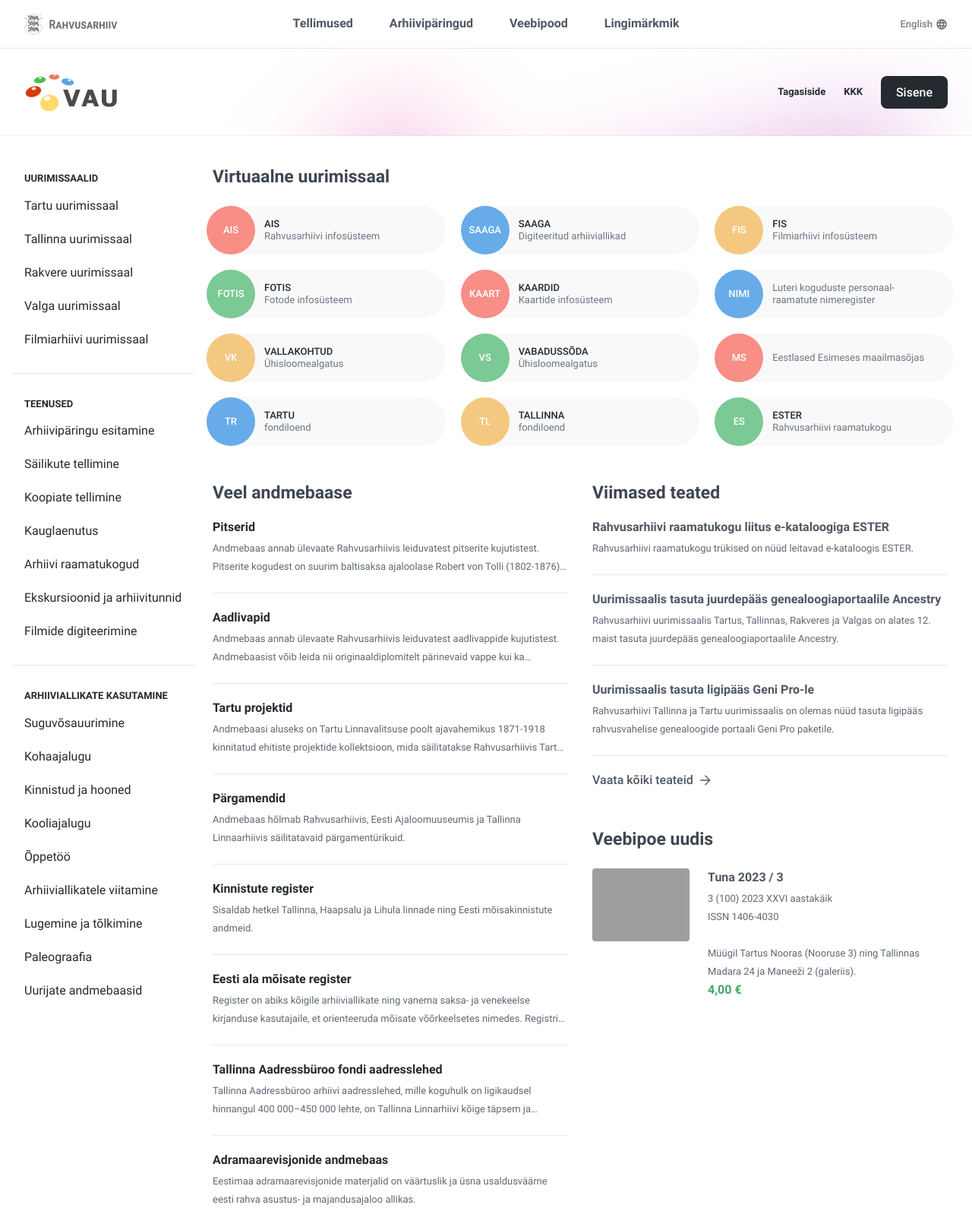
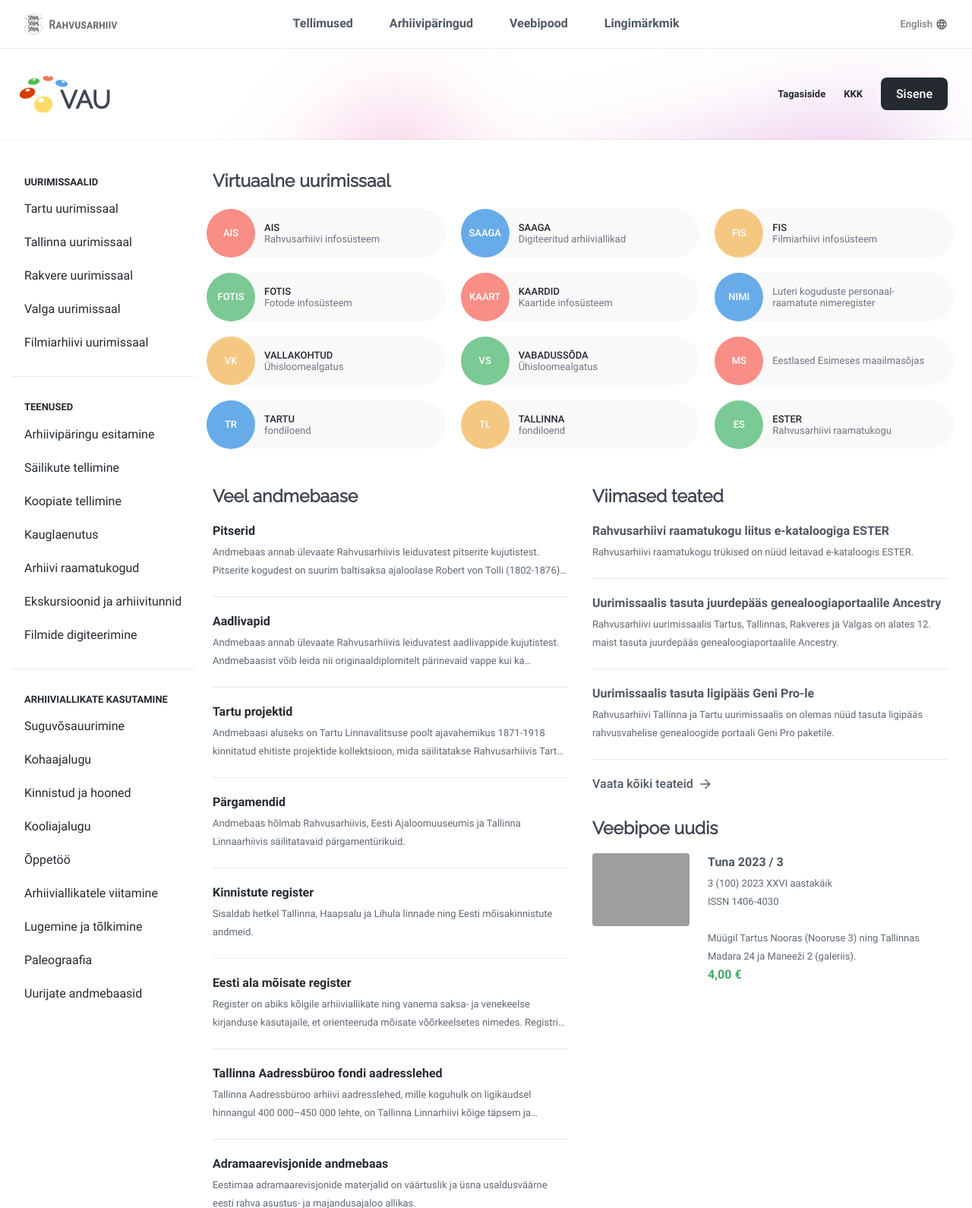
Before and after one commit to erikuus/tailwindui-playground, a PHP site: page /views/layouts/main_grid.html in a window 1280 px wide. Shown: the top 1590 px of the page at 76% size. Run offline with PHP 8.4, Linux system fonts and the light colour scheme; some libraries are stand-ins or nearby versions; grey boxes are pictures that could not be loaded.

Commit message:
Lisab uue logo

```diff
--- a/style.css
+++ b/style.css
@@ -1683,6 +1683,42 @@
   margin-bottom: 0.5rem;
 }
 
+.-mt-2 {
+  margin-top: -0.5rem;
+}
+
+.mt-2\.5 {
+  margin-top: 0.625rem;
+}
+
+.mt-3 {
+  margin-top: 0.75rem;
+}
+
+.mt-3\.5 {
+  margin-top: 0.875rem;
+}
+
+.-ml-2 {
+  margin-left: -0.5rem;
+}
+
+.-ml-2\.5 {
+  margin-left: -0.625rem;
+}
+
+.mt-4 {
+  margin-top: 1rem;
+}
+
+.-ml-3 {
+  margin-left: -0.75rem;
+}
+
+.-ml-1 {
+  margin-left: -0.25rem;
+}
+
 .block {
   display: block;
 }
@@ -2397,6 +2433,10 @@
   font-family: ui-monospace, SFMono-Regular, Menlo, Monaco, Consolas, "Liberation Mono", "Courier New", monospace;
 }
 
+.font-heading {
+  font-family: Raleway, ui-sans-serif, system-ui, -apple-system, BlinkMacSystemFont, "Segoe UI", "Helvetica Neue", Arial, "Noto Sans", sans-serif, "Apple Color Emoji", "Segoe UI Emoji", "Segoe UI Symbol", "Noto Color Emoji";
+}
+
 .text-sm {
   font-size: 0.8125rem;
   line-height: 120%;
@@ -2452,6 +2492,10 @@
 
 .font-bold {
   font-weight: 700;
+}
+
+.font-extrabold {
+  font-weight: 800;
 }
 
 .uppercase {
@@ -2701,6 +2745,11 @@
   background-color: rgb(36 42 48 / 0.1);
 }
 
+.hover\:bg-gray-50:hover {
+  --tw-bg-opacity: 1;
+  background-color: rgb(240 243 246 / var(--tw-bg-opacity));
+}
+
 .hover\:pb-4:hover {
   padding-bottom: 1rem;
 }
@@ -3007,6 +3056,10 @@
     margin-right: 3rem;
   }
 
+  .xl\:-ml-2 {
+    margin-left: -0.5rem;
+  }
+
   .xl\:w-80 {
     width: 20rem;
   }
--- a/views/layouts/main_grid.html
+++ b/views/layouts/main_grid.html
@@ -120,7 +120,10 @@
 		<div class="mx-auto max-w-7xl 2xl:max-w-xxl py-8 px-4 md:px-6 lg:px-8">
 			<div class="mx-auto flex max-w-2xl items-center justify-between md:mx-0 md:max-w-none">
 				<!-- VAU logo -->
-				<img src="../../images/vau_logo.png" alt="Virtuaalne uurimissaal">
+				<div class="flex items-center xl:-ml-2">
+					<img src="../../images/vau_logo.png" alt="Virtuaalne uurimissaal">
+					<h1 class="font-heading font-bold text-3xl text-gray-800 -ml-3 mt-4">VAU</h1>
+				</div>
 				<!-- Tagasiside lihtne või dünaamiline menüü, sisselogimise nupp või sisseloginud kasutaja rippmenüü -->
 				<div class="flex items-center gap-x-4 sm:gap-x-6">
 					<!-- Lihtne tagasiside menüü, mis on nähtav suurematel ekraanidel -->
@@ -163,8 +166,8 @@
 							</svg>
 						</button>
 						<div x-show="open" @click.outside="open = false" class="absolute right-0 z-10 mt-0.5 w-32 origin-top-right rounded-sm bg-white py-2 shadow-lg ring-1 ring-gray-900/5 focus:outline-none" role="menu" aria-orientation="vertical" aria-labelledby="more-menu-button" tabindex="-1">
-							<a href="#" class="block px-3 py-1 text-sm leading-6 text-gray-900" role="menuitem" tabindex="-1" id="more-menu-item-1">Tagasiside</a>
-							<a href="#" class="block px-3 py-1 text-sm leading-6 text-gray-900" role="menuitem" tabindex="-1" id="more-menu-item-1">KKK</a>
+							<a href="#" class="block px-3 py-1 text-sm leading-6 text-gray-900 hover:bg-gray-50" role="menuitem" tabindex="-1" id="more-menu-item-1">Tagasiside</a>
+							<a href="#" class="block px-3 py-1 text-sm leading-6 text-gray-900 hover:bg-gray-50" role="menuitem" tabindex="-1" id="more-menu-item-1">KKK</a>
 						</div>
 					</div>
 				</div>
@@ -222,7 +225,7 @@
 				<div class="grid xl:grid-cols-2 2xl:grid-cols-11 2xl:grid-flow-col gap-x-8 gap-y-12">
 					<!-- Virtuaalne uurimissaal -->
 					<div class="xl:col-span-2 2xl:col-span-8">
-						<h2 class="text-xl font-semibold text-gray-800">Virtuaalne uurimissaal</h2>
+						<h2 class="font-heading font-bold text-xl text-gray-800">Virtuaalne uurimissaal</h2>
 						<ul role="list" class="lg:-mx-2 mt-6 grid grid-cols-1 gap-5 sm:grid-cols-2 xl:grid-cols-3">
 							<li class="relative col-span-1 flex items-center rounded-full bg-[#f9f9f9] hover:bg-[#f0f0f0]">
 								<div class="flex w-16 h-16 flex-shrink-0 items-center justify-center bg-red-300 rounded-full text-sm font-medium text-white">AIS</div>
@@ -346,7 +349,7 @@
 					</div>
 					<!-- Veel andmebaase -->
 					<div class="2xl:col-span-8">
-						<h2 class="text-xl font-semibold text-gray-800">Veel andmebaase</h2>
+						<h2 class="font-heading font-bold text-xl text-gray-800">Veel andmebaase</h2>
 						<ul role="list">
 							<li class="relative group py-5 border-b border-gray-900/10 hover:border-b-2 hover:border-gray-200">
 								<p class="text-base font-semibold leading-6">
@@ -523,7 +526,7 @@
 						<div class="space-y-8">
 							<!-- Viimased teated -->
 							<div>
-								<h2 class="text-xl font-semibold text-gray-800">Viimased teated</h2>
+								<h2 class="font-heading font-bold text-xl text-gray-800">Viimased teated</h2>
 								<ul role="list">
 									<li class="relative group py-5 border-b border-gray-900/10 hover:border-b-2 hover:border-gray-200">
 										<p class="text-base font-semibold leading-6 text-gray-700">
@@ -564,7 +567,7 @@
 										</p>
 										<div class="border-b-2 border-transparent group-hover:border-b"></div>
 									</li>
-									<li class="py-5">
+									<li class="pt-5">
 										<p class="text-base font-medium leading-6 text-gray-700">
 											<a class="flex items-center" href="#">
 												Vaata kõiki teateid
@@ -578,8 +581,8 @@
 							</div>
 							<!-- Veebipoe uudis -->
 							<div>
-								<h2 class="text-xl font-semibold text-gray-800 mb-6">Veebipoe uudis</h2>
-								<div class="relative sm:flex pb-6">
+								<h2 class="font-heading font-bold text-xl text-gray-800">Veebipoe uudis</h2>
+								<div class="relative sm:flex pt-5">
 									<div class="mb-6 flex-shrink-0 sm:mb-0 sm:mr-6">
 										<a href="#" title="Tuna 2023 / 3">
 											<span class="absolute inset-0" aria-hidden="true"></span>
```
Also changed, not shown: images/vau_logo.png, images/vau_logo_text.png (added).
